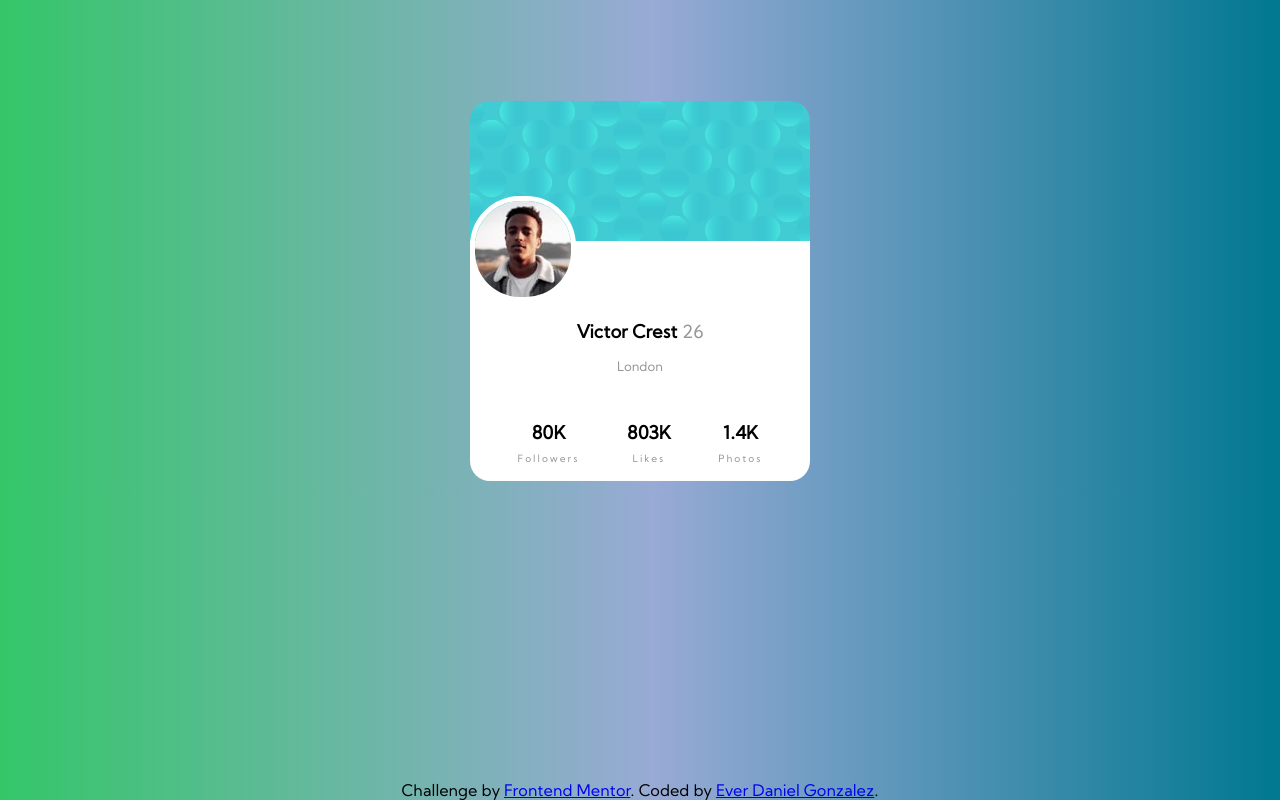
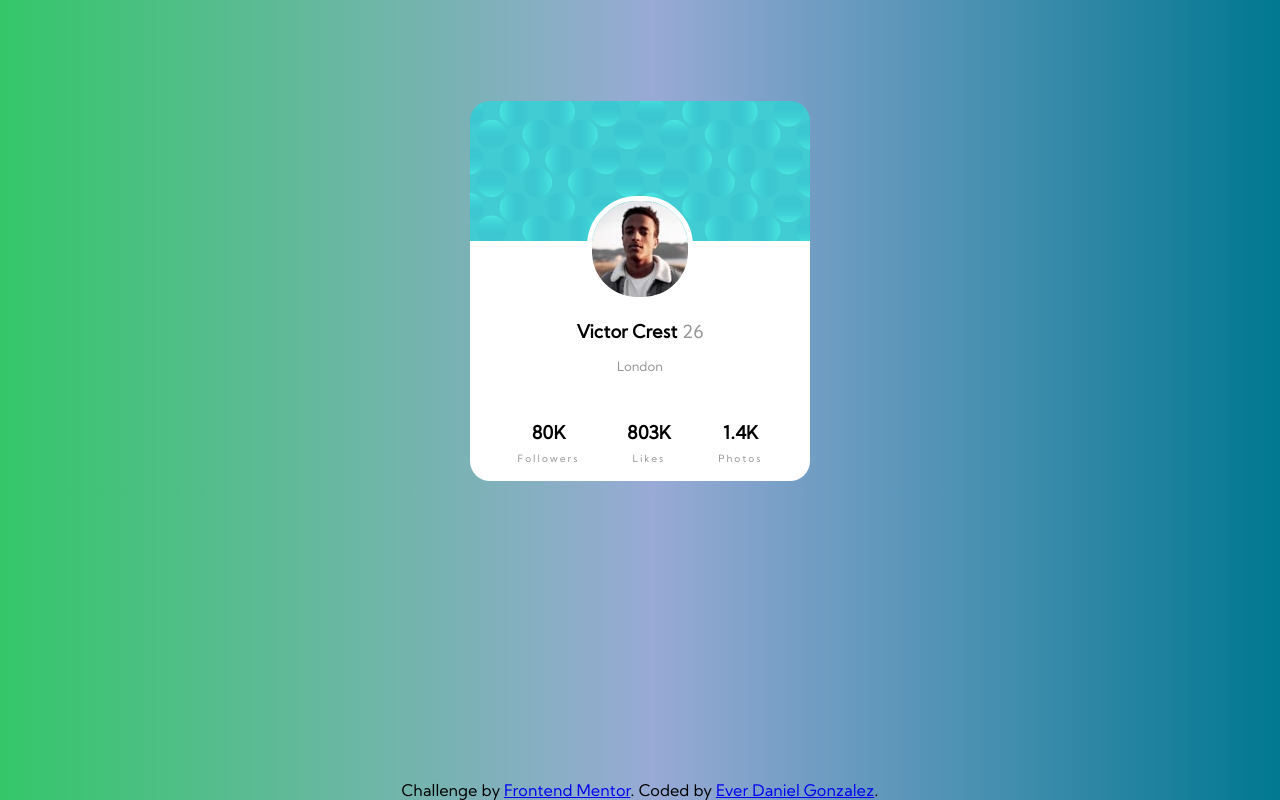
Before and after one commit to edgg72/frontendmentor, a plain HTML site: page profile-card-component-main/index.html in a window 1280 px wide. Drawn offline with Linux system fonts and the light colour scheme.

Commit message:
forgot to center the image

```diff
--- a/profile-card-component-main/css/styles.css
+++ b/profile-card-component-main/css/styles.css
@@ -31,8 +31,8 @@ h2{
     border: 5px solid white;
     position: relative;
     margin-top: 28%;
-    margin-left: auto;
-    margin-right: auto;
+    left: 50%;
+    transform: translateX(-50%);
 }
 
 .attribution{
```
